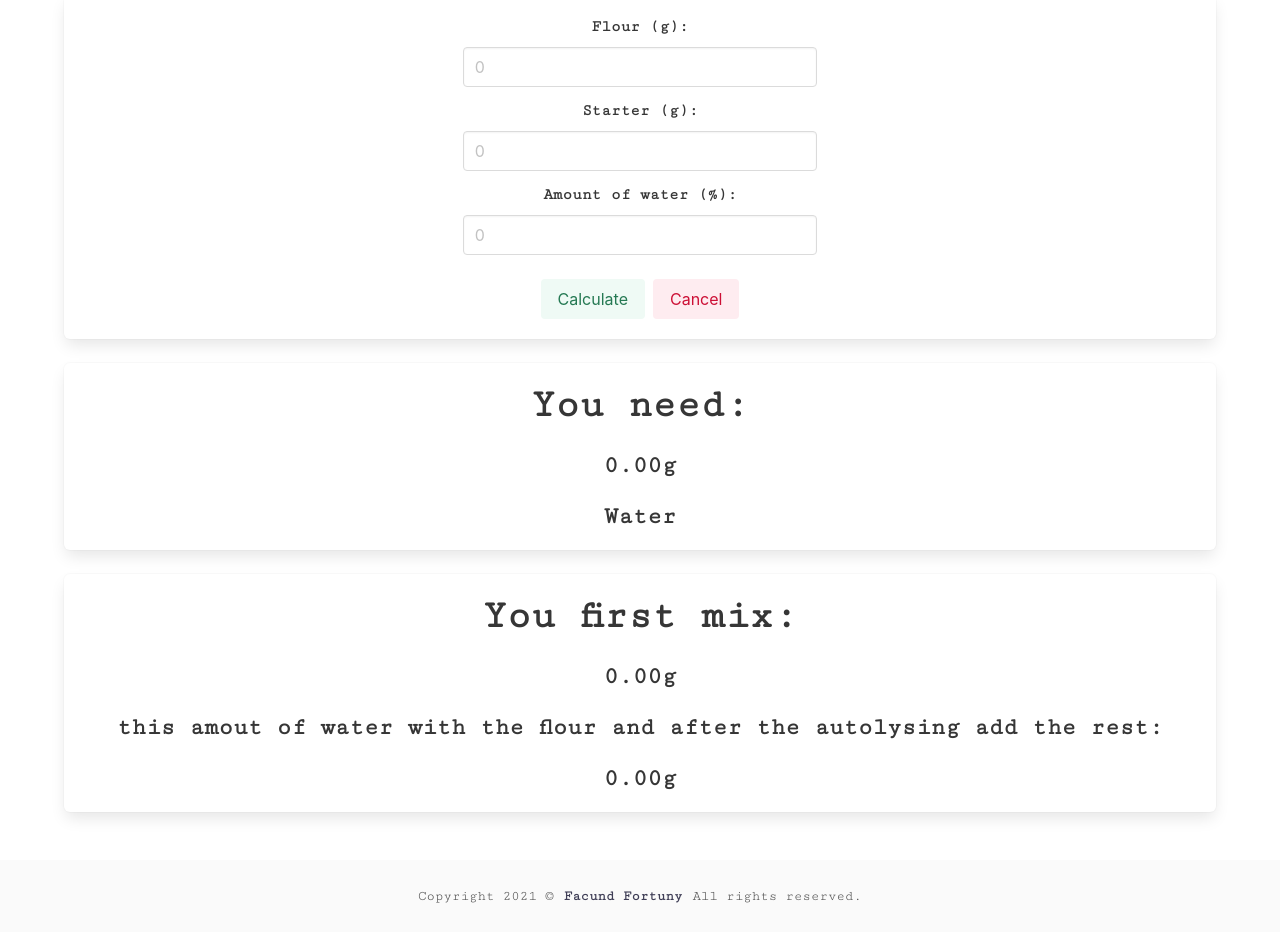
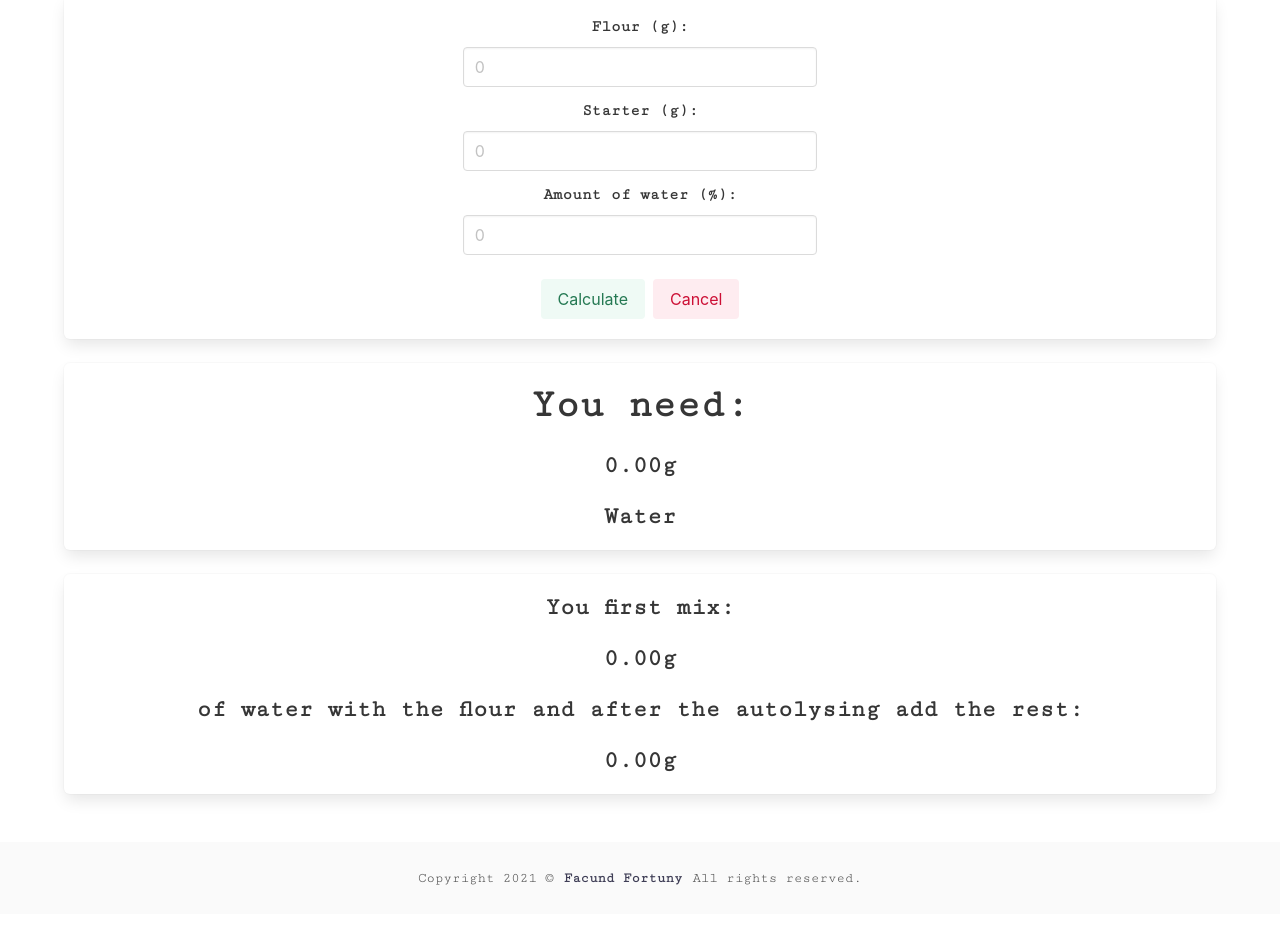
Before and after one commit to facundfortuny/pizzadough, a Gatsby site: page / in a window 1280 px wide. Shown: the part 480-1412 px from the top of the page. Built offline with nearby package versions, Linux system fonts and the light colour scheme; Gatsby itself is replaced by a stand-in of ours.

Commit message:
Fix text

```diff
--- a/src/components/DoughCalculator.js
+++ b/src/components/DoughCalculator.js
@@ -126,13 +126,12 @@ const DoughCalculator = () => {
           <h4 className="title is-size-4 is-spaced">Water</h4>
         </div>
         <div className="box has-text-centered">
-          <h4 className="title is-size-2 is-spaced">You first mix:</h4>
+          <h4 className="title is-size-4 is-spaced">You first mix:</h4>
           <h4 className="title is-size-4 is-spaced">
             {(total * 0.75).toFixed(2)}g
           </h4>
           <h4 className="title is-size-4 is-spaced">
-            this amout of water with the flour and after the autolysing add the
-            rest:
+            of water with the flour and after the autolysing add the rest:
           </h4>
           <h4 className="title is-size-4 is-spaced">
             {(total * 0.25).toFixed(2)}g
```
